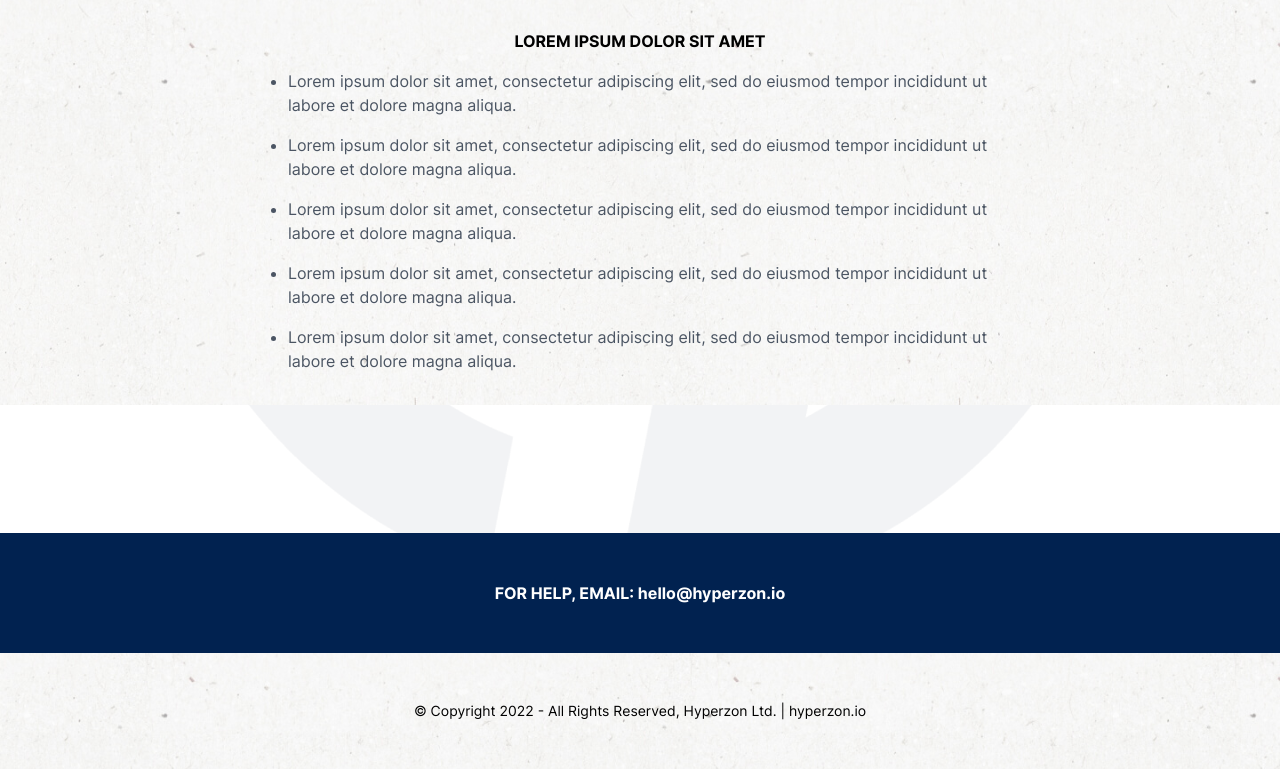
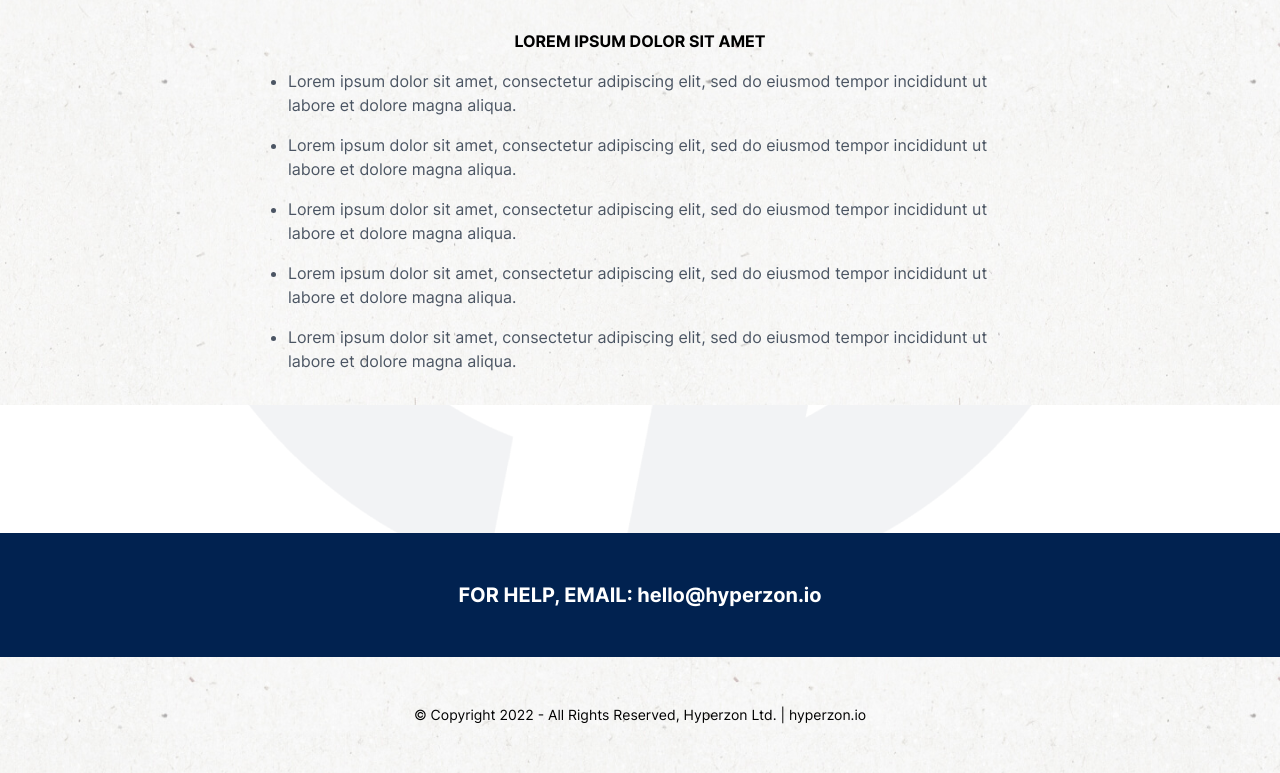
Before and after one commit to joaquinvaldezzz/lead-generation-funnel, an Astro site: page /page-two in a window 1280 px wide. Shown: the part 964-1737 px from the top of the page. Built offline with nearby package versions, Linux system fonts and the light colour scheme; Astro itself is replaced by a stand-in of ours.

Commit message:
Adjust font size
- Add placeholder

```diff
--- a/src/pages/page-two.astro
+++ b/src/pages/page-two.astro
@@ -37,6 +37,7 @@ import Footer from '@components/Footer.astro'
 
     <div>
       <div class="aspect-h-9 aspect-w-16 mt-4 overflow-hidden rounded-2xl">
+        <!-- Embed the video here -->
         <iframe src="https://www.youtube.com/embed/dQw4w9WgXcQ" title="YouTube video player"
         ></iframe>
       </div>
@@ -71,8 +72,11 @@ import Footer from '@components/Footer.astro'
 
   <div class="bg-green-vogue-900 px-4 py-8 md:py-12">
     <div class="text-center">
-      <p class="font-bold text-white">
-        <span class="uppercase">For help, email</span>: <a href="mailto:hello@hyperzon.io">
+      <p class="font-bold text-white md:text-xl">
+        <span class="uppercase">For help, email</span>: <a
+          class="hover:underline"
+          href="mailto:hello@hyperzon.io"
+        >
           hello@hyperzon.io
         </a>
       </p>
```
